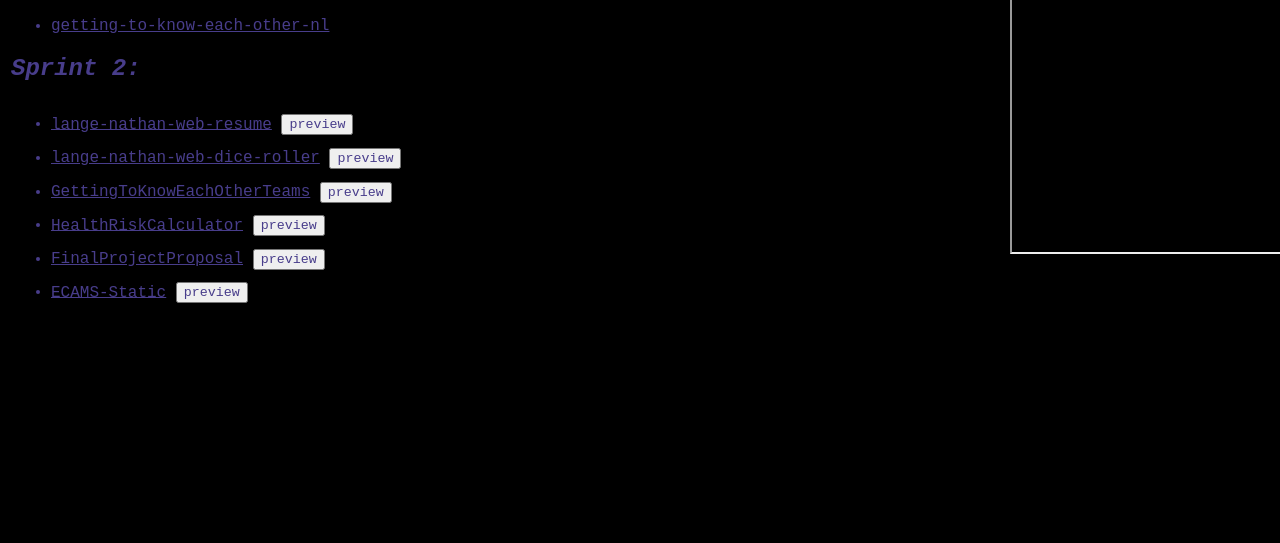
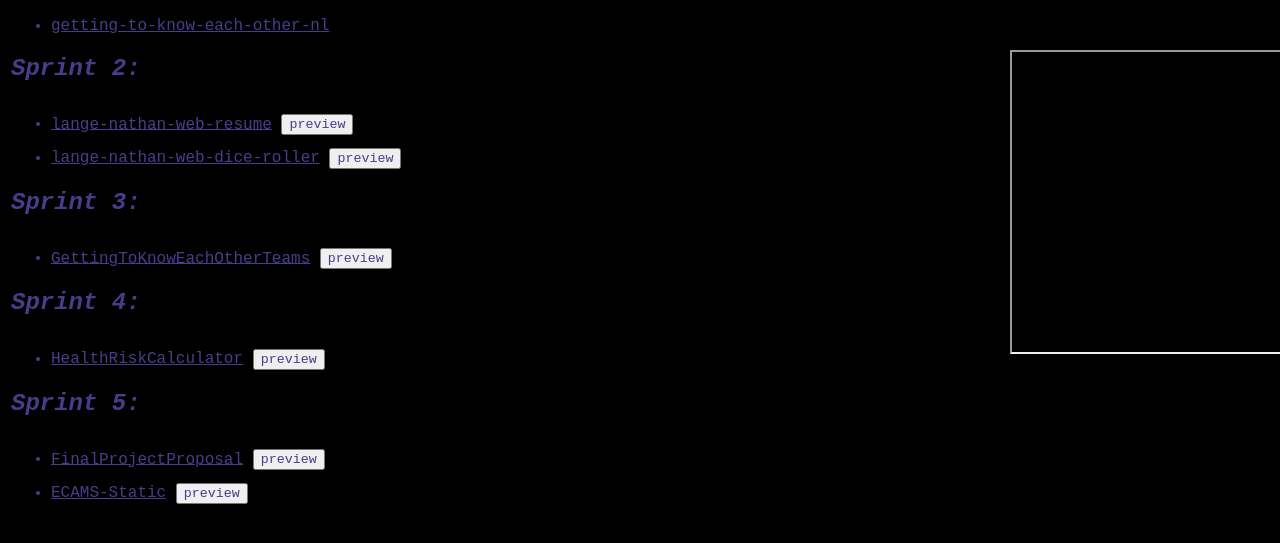
Before and after one commit to nathanLanger/lange-nathan-assignment-portfolio, a website: page static/index.html in a window 1280 px wide. Shown: the part 121-664 px from the top of the page. Drawn offline with Linux system fonts and the light colour scheme.

Commit message:
organized

```diff
--- a/static/index.html
+++ b/static/index.html
@@ -33,16 +33,25 @@
                             lange-nathan-web-dice-roller</a>
                             <button type="button" onclick="dispWebDiceRoller()">preview</button>
                         </li>
+                    </ul>
+                    <h2><i>Sprint 3:</i></h2>
+                    <ul>
                         <li>
                             <a href="https://polite-glacier-0ddda8210.2.azurestaticapps.net/">
                             GettingToKnowEachOtherTeams</a>
                             <button type="button" onclick="dispGettingToKnowEachOtherTeams()">preview</button>
                         </li>
+                    </ul>
+                    <h2><i>Sprint 4:</i></h2>
+                    <ul>
                         <li>
                             <a href="https://lively-stone-0c2b84410.2.azurestaticapps.net/">
                             HealthRiskCalculator</a>
                             <button type="button" onclick="dispHealthRiskCalculator()">preview</button>
                         </li>
+                    </ul>
+                    <h2><i>Sprint 5:</i></h2>
+                    <ul>
                         <li>
                             <a href="https://mango-meadow-018398610.2.azurestaticapps.net/">
                             FinalProjectProposal</a>
```
